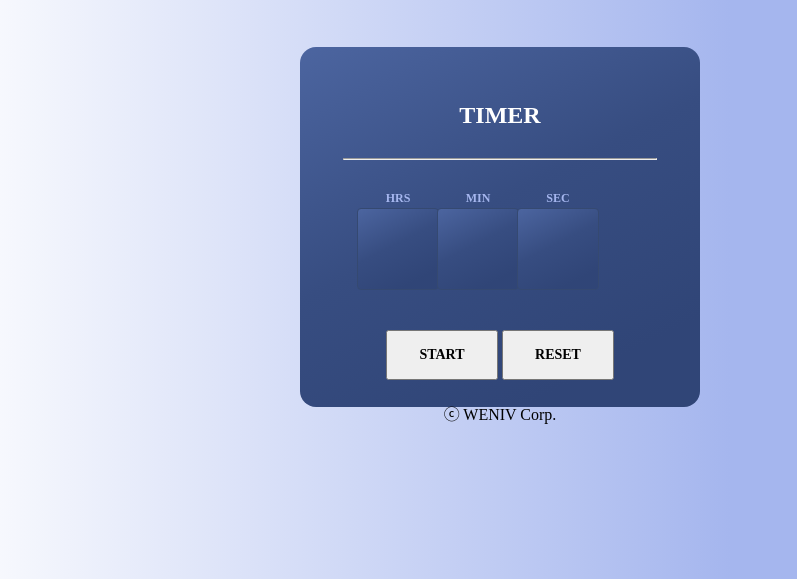
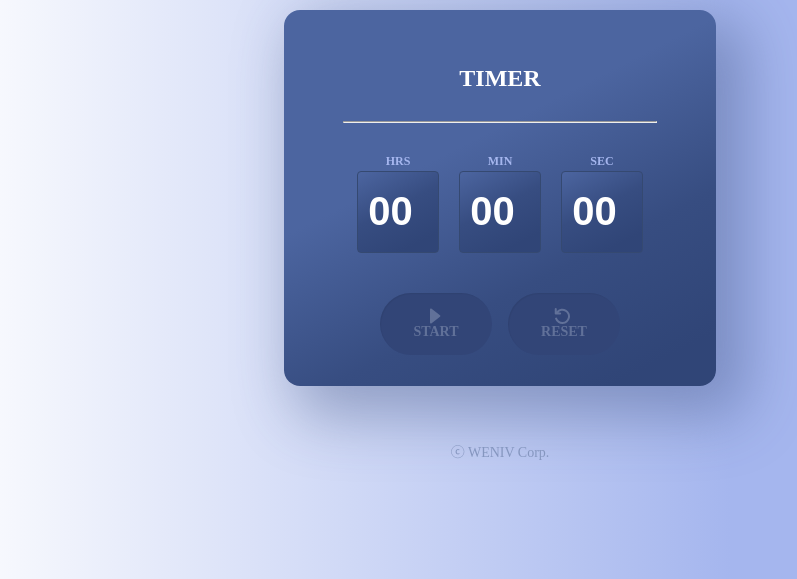
Before and after one commit to keemessle/timer-test, a plain HTML site: page index.html in a window 1280 px wide. Shown: the part 221-800 px from the top of the page, without its empty margins (140-937 px from the left). Drawn offline with Linux system fonts and the light colour scheme; a web font is replaced by a local one.

Commit message:
UI 구현

```diff
--- a/css/style.css
+++ b/css/style.css
@@ -107,30 +107,32 @@ body {
   background: #304577;
   background: linear-gradient(
     333deg,
-    rgba(48, 69, 119, 1) 16%,
-    rgba(55, 77, 129, 1) 55%,
-    rgba(76, 101, 160, 1) 100%
+    rgba(48, 69, 119, 1) 9%,
+    rgba(55, 77, 129, 1) 33%,
+    rgba(76, 101, 160, 1) 62%
   );
 
   width: 400px;
   height: 360px;
   padding: 8px 16px;
   border-radius: 16px;
-  box-sizing: border-box;
-  color: #fff;
+  /* box-sizing: border-box; */
+  box-shadow: 20px 20px 60px 10px #374b7c66;
 
   display: flex;
   flex-direction: column;
   align-items: center;
+  margin-bottom: 60px;
 }
 
 .timer-title {
   font-size: 24px;
   font-weight: 700;
+  color: #fff;
   margin: 48px 0 23px;
 }
 
-hr {
+.main-container > hr {
   width: 312px;
   color: #3d538a;
   margin-bottom: 32px;
@@ -139,7 +141,7 @@ hr {
 .time-container {
   width: 284px;
   display: flex;
-  /* gap: 22px; */
+  gap: 22px;
 }
 
 .time-wrap {
@@ -155,6 +157,7 @@ hr {
 
 /* .time-wrap::after {
   content: "";
+  position: absolute;
   display: inline-block;
   width: 6px;
   height: 24px;
@@ -182,13 +185,22 @@ hr {
     rgba(55, 77, 129, 1) 55%,
     rgba(76, 101, 160, 1) 100%
   );
+
+  display: flex;
+  justify-content: center;
+  align-items: center;
 }
 
 input {
-  width: 53px;
+  /* width: 53px; */
+  text-align: center;
   background-color: transparent;
   border: none;
   outline: none;
+
+  font-size: 40px;
+  font-weight: 700;
+  color: #fff;
 }
 
 input::placeholder {
@@ -199,10 +211,46 @@ input::placeholder {
 button {
   width: 112px;
   padding: 15px 23px;
+  background-color: #324577;
+  border: none;
+  border-radius: 50px;
+  box-shadow: 1px 1px 1px 0px #0000000d inset;
+
+  cursor: pointer;
 }
 
 button > p {
   font-family: "Pretendard";
   font-size: 14px;
   font-weight: 700;
+  color: #617199;
 }
+
+.play-btn {
+  margin-right: 12px;
+}
+
+.play-btn > p::before {
+  content: "";
+  display: inline-block;
+  width: 16px;
+  height: 16px;
+  background: url(../images/icon-start-disabled.svg) no-repeat;
+  vertical-align: middle;
+  margin-right: 5px;
+}
+
+.reset-btn > p::before {
+  content: "";
+  display: inline-block;
+  width: 16px;
+  height: 16px;
+  background: url(../images/icon-reset-disabled.svg) no-repeat;
+  vertical-align: middle;
+  margin-right: 5px;
+}
+
+footer > p {
+  font-size: 14px;
+  color: #8596bf;
+}
--- a/index.html
+++ b/index.html
@@ -25,26 +25,26 @@
           <li class="time-wrap">
             <p>HRS</p>
             <div class="time-input">
-              <input type="number" />
+              <input type="number" id="hour" min="00" max="99" value="00" />
             </div>
           </li>
           <li class="time-wrap">
             <p>MIN</p>
             <div class="time-input">
-              <input type="number" />
+              <input type="number" id="minute" min="00" max="59" value="00" />
             </div>
           </li>
           <li class="time-wrap">
             <p>SEC</p>
             <div class="time-input">
-              <input type="number" />
+              <input type="number" id="second" min="00" max="99" value="00" />
             </div>
           </li>
         </ul>
 
         <div class="btn-container">
-          <button><p>START</p></button>
-          <button><p>RESET</p></button>
+          <button class="play-btn"><p>START</p></button>
+          <button type="reset" class="reset-btn"><p>RESET</p></button>
         </div>
       </section>
     </main>
--- a/js/main.js
+++ b/js/main.js
@@ -4,3 +4,28 @@
 // 4. 다시 start 누르면 재시작
 // 5. 0초가 되면 초기화
 // 6. Reset을 누르면 초기화
+
+const hourInput = document.getElementById("hour");
+const minuteInput = document.getElementById("minute");
+const secondInput = document.getElementById("second");
+const playBtn = document.querySelector(".play-btn");
+const resetBtn = document.querySelector(".reset-btn");
+
+let timer;
+let inRunning = false;
+
+function startTimer() {
+  timer = setInterval(() => {}, 1000);
+}
+
+function stopTimer() {}
+
+function resetTimer() {
+  clearInterval(timer);
+}
+
+playBtn.addEventListener("click", () => {
+  playBtn.querySelector("p").textContent = "STOP";
+  playBtn.querySelector("p");
+  startTimer();
+});
```
